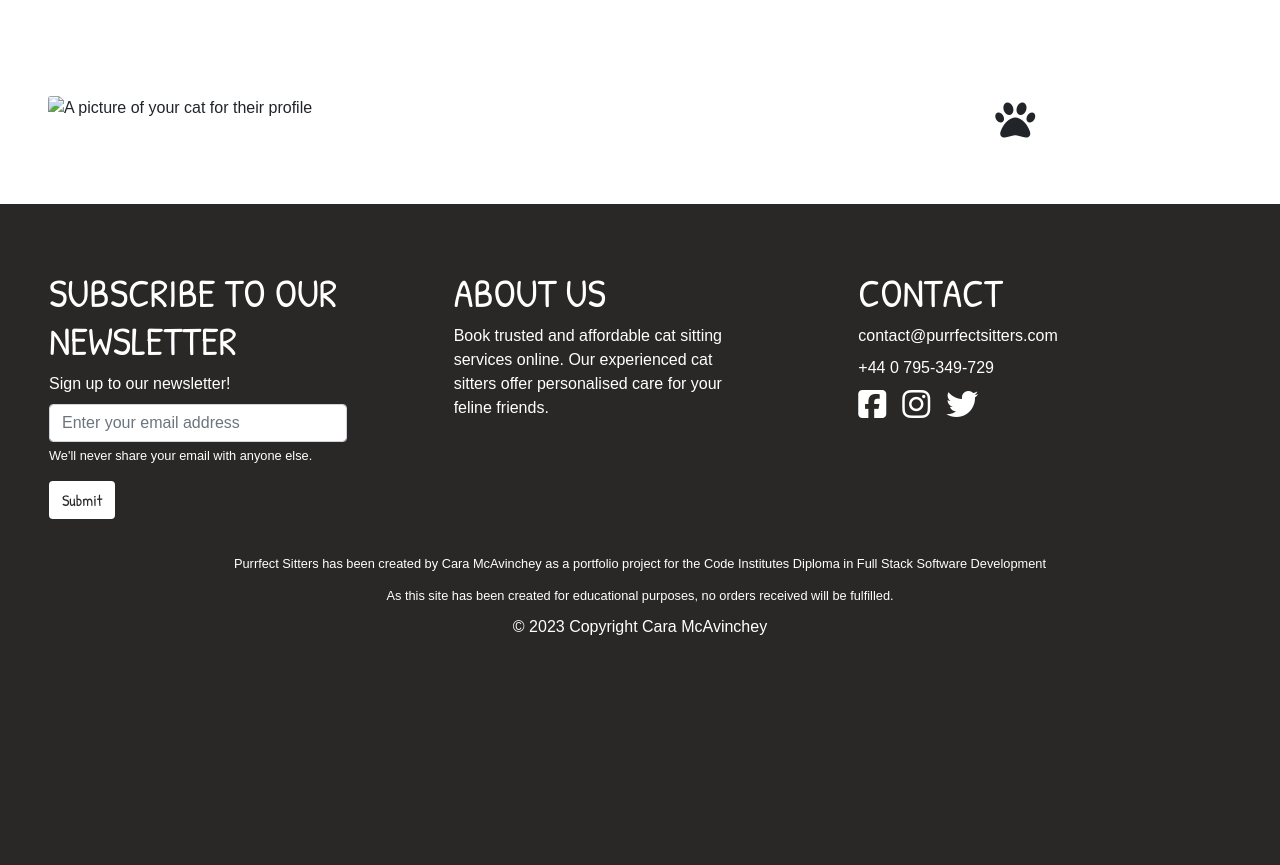
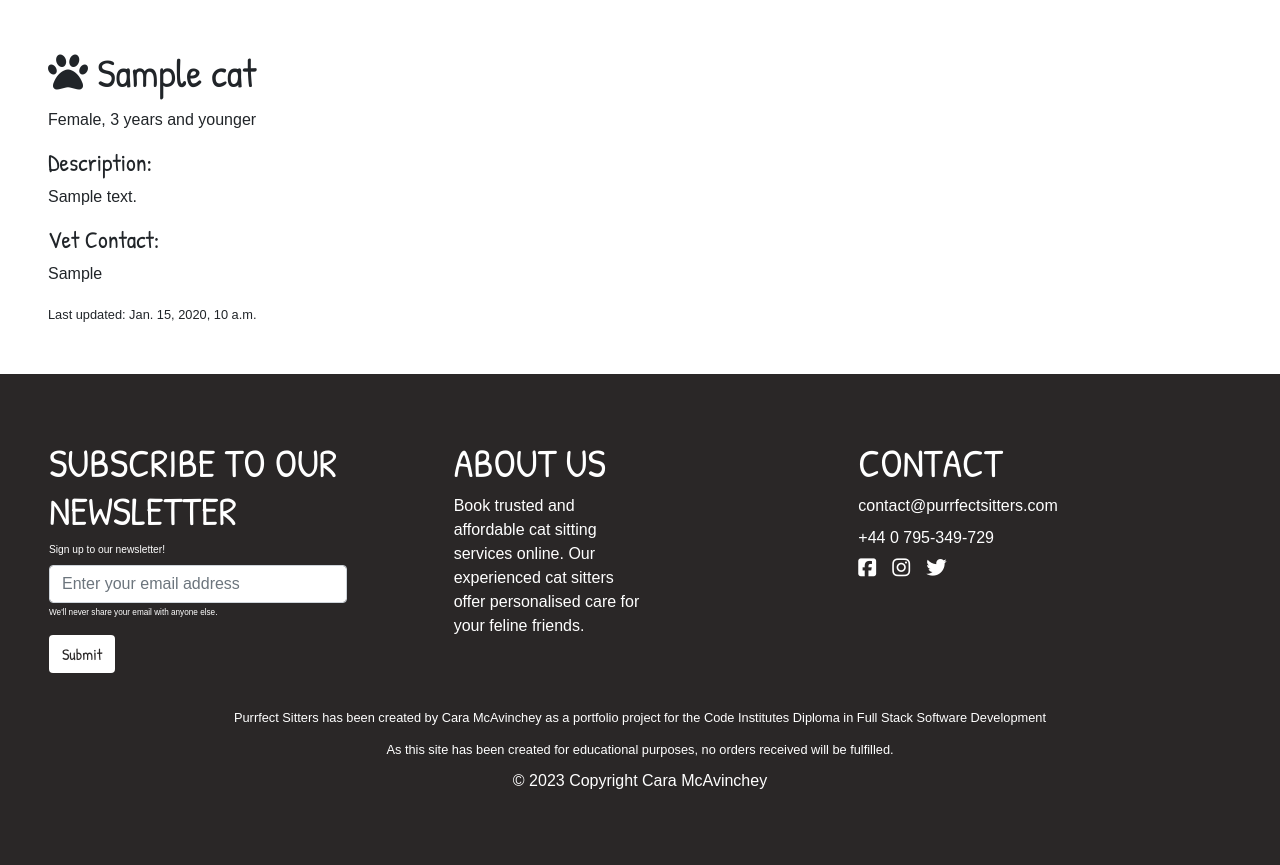
Before and after one commit to CaraMcAvinchey/purrfect-sitters, a Django app: page /cat/1 in a window 1280 px wide. Shown: the part 126-991 px from the top of the page. Before the commit the page ends 761 px from the top, so only its background shows below. Run offline with Django 3.2, Linux system fonts and the light colour scheme; tables that the repository leaves empty hold one stand-in row (values such as "Sample post"); parts of the project's set-up code (start-up, migrations or seed data) failed here and were passed over; some libraries are stand-ins or nearby versions; some web fonts are replaced.

Commit message:
Add cat detail page information

```diff
--- a/booking/models.py
+++ b/booking/models.py
@@ -27,8 +27,6 @@ class Booking(models.Model):
         )
 
     booking_date = models.DateTimeField(null=True)
-
-    booking_time = models.TimeField(null=True)
 
     date_created = models.DateTimeField(
         auto_now_add=True
@@ -66,9 +64,7 @@ class Booking(models.Model):
             current_user = self.user_id.id
 
         return Booking.objects\
-            .filter(date=self.booking_date)\
-            .filter(service=self.service_level)\
-            .exclude(user_id=current_user)
+            .filter(date=self.booking_date)
 
     def save(self, *args, **kwargs):
         """
--- a/cat/templates/cat/cat-detail.html
+++ /dev/null
@@ -1,16 +0,0 @@
-{% extends "base.html" %}
-{% load static %}
-
-{% block extra_title %} - My Profile{% endblock %}
-
-{% block extra_meta %}
-{% endblock %}
-
-{% block content %}
-
-<section class="d-flex text-container mt-5">
-    <img src="{{ cats.cat_image.url }}" class="card-img-top" alt="A picture of your cat for their profile">
-    <h3 class="card-title"><i class="fa-solid fa-paw"></i> {{ cats.cat_name }}</h3>
-</section>
-
-{% endblock %}
--- /dev/null
+++ b/cat/templates/cat/cat_detail.html
@@ -0,0 +1,26 @@
+{% extends "base.html" %}
+{% load static %}
+
+{% block extra_title %} - My Profile{% endblock %}
+
+{% block extra_meta %}
+{% endblock %}
+
+{% block content %}
+
+    <div class="row p-4">
+        <div class="col-sm col-lg-6">
+            <h3 class="card-title"><i class="fa-solid fa-paw"></i> {{ cat.cat_name }}</h3>
+            <p>{{ cat.cat_gender }}, {{ cat.cat_age }}</p>
+
+            <h4>Description:</h4>
+            <p>{{ cat.cat_description | safe }}</p>
+
+            <h4>Vet Contact:</h4>
+            <p>{{ cat.vet_contact }}</p>
+
+            <small>Last updated: {{ cat.profile_updated }}<small>
+        </div>
+    </div>
+
+{% endblock %}
--- a/cat/urls.py
+++ b/cat/urls.py
@@ -5,5 +5,5 @@ from .views import CatList, CatDetail
 
 urlpatterns = [
     path('cat/', CatList.as_view(), name='cat'),
-    path('cat/<int:id>', CatDetail.as_view(), name='cat_detail'),
+    path('cat/<int:pk>', CatDetail.as_view(), name='cat_detail'),
 ]
--- a/cat/views.py
+++ b/cat/views.py
@@ -9,15 +9,15 @@ class CatList(generic.ListView):
     each cat that a user owns.
     """
     model = Cat
-    template_name = 'cat/cat-profile.html'
+    template_name = 'cat/cat_profile.html'
 
     def get_queryset(self):
         return Cat.objects.filter(owner=self.request.user)
 
 
-class CatDetail(generic.TemplateView):
+class CatDetail(generic.DetailView):
     """
     View that displays the details of each cat.
     """
     model = Cat
-    template_name = 'cat/cat-detail.html'
+    template_name = 'cat/cat_detail.html'
--- a/service/templates/service/services.html
+++ b/service/templates/service/services.html
@@ -20,9 +20,9 @@
     </div>
 
     <div class="row p-4">
-        <div class="col-12">
+        <div class="col-sm-12 col-xl-6">
             {% for service in services_list %}
-                <article class="d-flex text-container pt-3">
+                <article class="d-flex pt-3">
                     <div class="p-2 bd-highlight">
                         <h2><i class="fa-solid fa-paw"></i> {{ service.service_name }}</h2>
                         <p class="font-weight-bold">{{ service.get_service_choice_display }}</p>
--- a/static/css/base.css
+++ b/static/css/base.css
@@ -74,15 +74,17 @@ footer p {
     font-size: 1.5rem;
 }
 
-.form-control {
+/*----- Forms -----*/
+
+.form-control, #div_id_booking_date {
     width: 80%;
 }
 
-.cat-card {
-    max-width: 100%;
-    height: auto;
-  }
+/*----- Cat Profile & Detail -----*/
 
+.text-container {
+    width: 50%;
+}
 
 /*----- Bootstrsp Toasts -----*/
 
@@ -124,5 +126,9 @@ footer p {
         max-width: 80%;
     }
 
+    .form-container {
+        width: 60%;
+    }
+
 
 }
--- a/templates/base.html
+++ b/templates/base.html
@@ -46,29 +46,9 @@
       integrity="sha256-9/aliU8dGd2tb6OSsuzixeV4y/faTqgFtohetphbbj0=" crossorigin="anonymous"></script>
     <script src="https://cdn.jsdelivr.net/npm/popper.js@1.16.1/dist/umd/popper.min.js" integrity="sha384-9/reFTGAW83EW2RDu2S0VKaIzap3H66lZH81PoYlFhbGU+6BZp6G7niu735Sk7lN" crossorigin="anonymous"></script>
     <script src="https://stackpath.bootstrapcdn.com/bootstrap/4.4.1/js/bootstrap.min.js" integrity="sha384-wfSDF2E50Y2D1uUdj0O3uMBJnjuUD4Ih7YwaYd1iqfktj0Uod8GCExl3Og8ifwB6" crossorigin="anonymous"></script>
-
-    <!-- jQuery styling for Bootstrap Timepicker -->
-    <script src="https://ajax.googleapis.com/ajax/libs/jquery/3.3.1/jquery.min.js" crossorigin="anonymous"></script>
-    {% endblock %}
+  {% endblock %}
 
   {% block extra_js %}
-    <script>// make date time picker to start at 10am to 6pm
-      $(document).ready(function () {
-          console.log("ready function")
-              (document.getElementById("id_time"));
-          $('.timepicker').timepicker({
-              timeFormat: 'HH:mm',
-              interval: 60,
-              minTime: '10',
-              maxTime: '18:00',
-              defaultTime: '10:00',
-              startTime: '10:00',
-              dynamic: false,
-              dropdown: true,
-              scrollbar: true
-          });
-      });
-    </script>
   {% endblock %}
 
   <title>Purrfect Sitters{% block extra_title %}{% endblock %}</title>
@@ -81,7 +61,7 @@
     </div>
 
     <!-- PAGE CONTENT -->
-    <div class="container-fluid p-5">
+    <div class="container-fluid p-4">
       {% block content %}
       {% endblock %}
     </div>
@@ -115,7 +95,7 @@
 
   {% block postloadjs %}
   <!-- Bootstrap Toasts JS -->
-  <script type="text/javascript">
+  <script>
     $('.toast').toast('show');
   </script>
   {% endblock %}
--- a/templates/includes/footer.html
+++ b/templates/includes/footer.html
@@ -49,7 +49,7 @@
 
     <!-- Educational project disclaimer-->
     <div class="row">
-        <section class="col-12">
+        <div class="col-12">
             <div class="footer-copyright text-center py-3">
                 <p>
                 <small>
@@ -65,6 +65,6 @@
                 </p>
                 <p>© 2023 Copyright Cara McAvinchey</p>
             </div>
-        </section>
+        </div>
     </div>
 </footer>
--- a/templates/includes/nav-content.html
+++ b/templates/includes/nav-content.html
@@ -26,7 +26,7 @@
             <ul class="navbar-nav ms-auto mb-2 mb-lg-0">
                 {% if user.is_authenticated %}
                 <li class="nav-item dropdown me-4">
-                    <a class="nav-link dropdown-toggle text-white" id="navbarDropdownMenuLink-333" data-toggle="dropdown"
+                    <a class="nav-link dropdown-toggle text-white" href="#" id="navbarDropdownMenuLink-333" data-toggle="dropdown"
                         aria-haspopup="true" aria-expanded="false">
                         Hello {{ user }}
                     </a>
```
Also changed, not shown: booking/forms.py (+1 -10 lines), booking/templates/booking/booking.html (+12 -29 lines), booking/views.py (+8 -6 lines), cat/templates/cat/cat_profile.html (renamed from cat/templates/cat/cat-profile.html, +9 -11 lines), home/templates/home/index.html (+6 -22 lines), booking/migrations/0004_remove_booking_booking_time.py (added).
